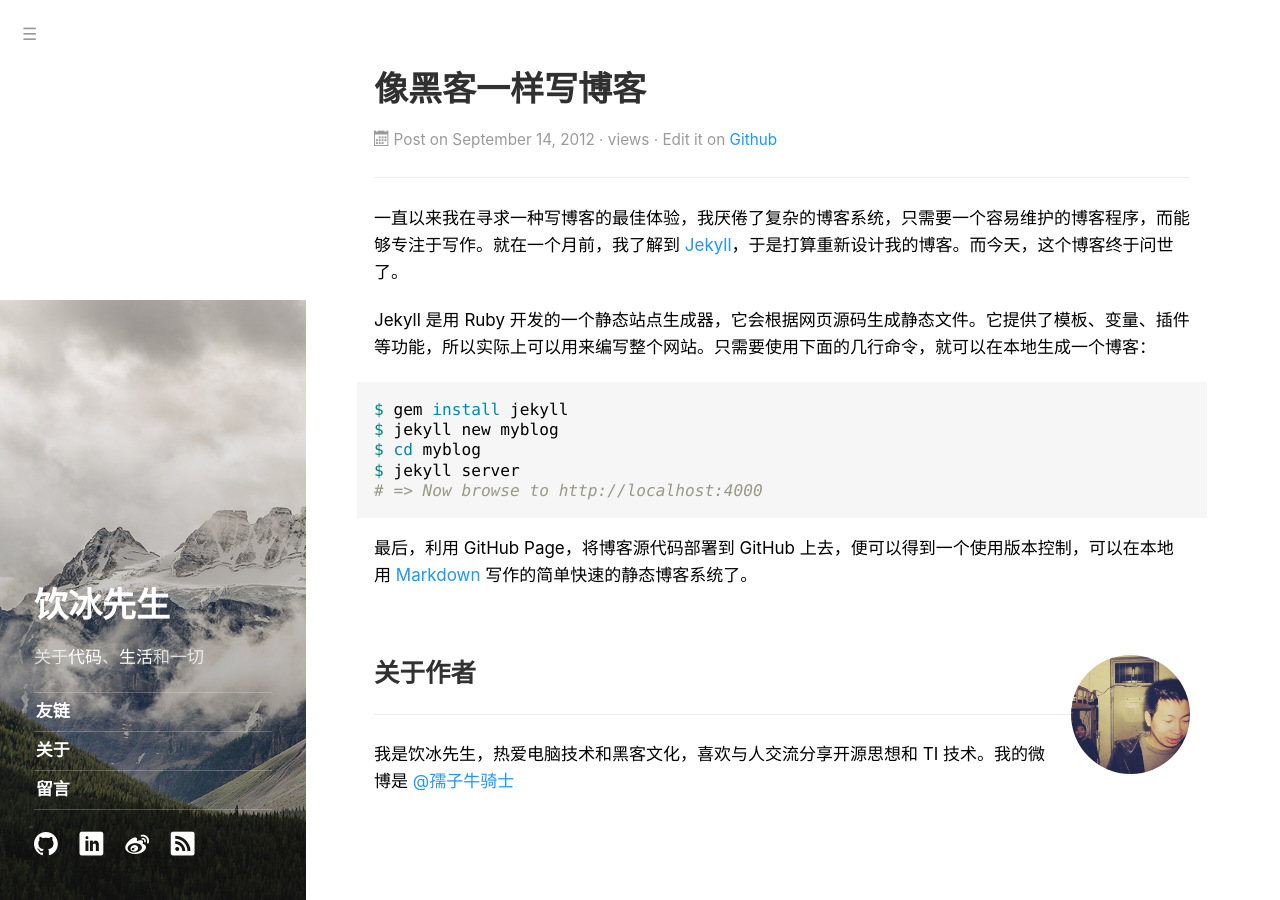
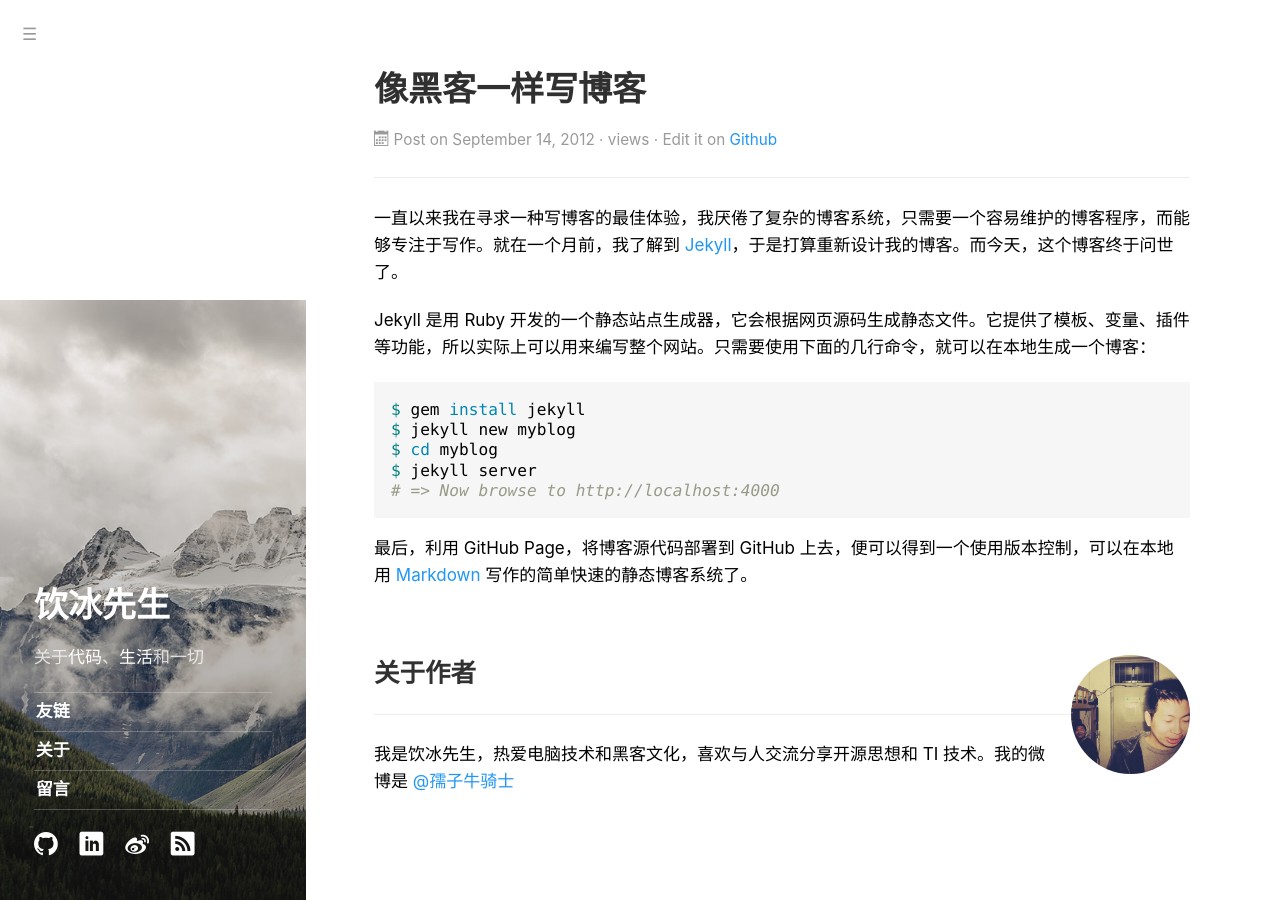
Before and after one commit to ybm/myanbin.github.io, a Jekyll site: the page built from _posts/2012-09-14-blogging-like-a-hacker.md, in a window 1280 px wide. Built offline with Jekyll 4.4.1, drawn with Linux system fonts in a browser that asks for light colours; comment, search, counter and statistics services are not loaded.

Commit message:
修改代码块和引用块样式

```diff
--- a/public/css/poole.scss
+++ b/public/css/poole.scss
@@ -185,10 +185,6 @@ pre {
   overflow-x: auto;
   -webkit-overflow-scrolling: touch;
   background-color: #f8f8f8;
-
-  /* Make code same width as regular text, and scroll the full page width on mobile */
-  margin-left: -1rem;
-  margin-right: -1rem;
 }
 pre code {
   padding: 0;
@@ -219,7 +215,7 @@ blockquote::before {
   display: block;
   height: 0;
   content: "“";
-  margin-left: -.9em;
+  margin-left: -.8em;
   font: italic 400%/1 Cochin, Georgia, "Times New Roman", serif;
   color: #999;
 }
```
